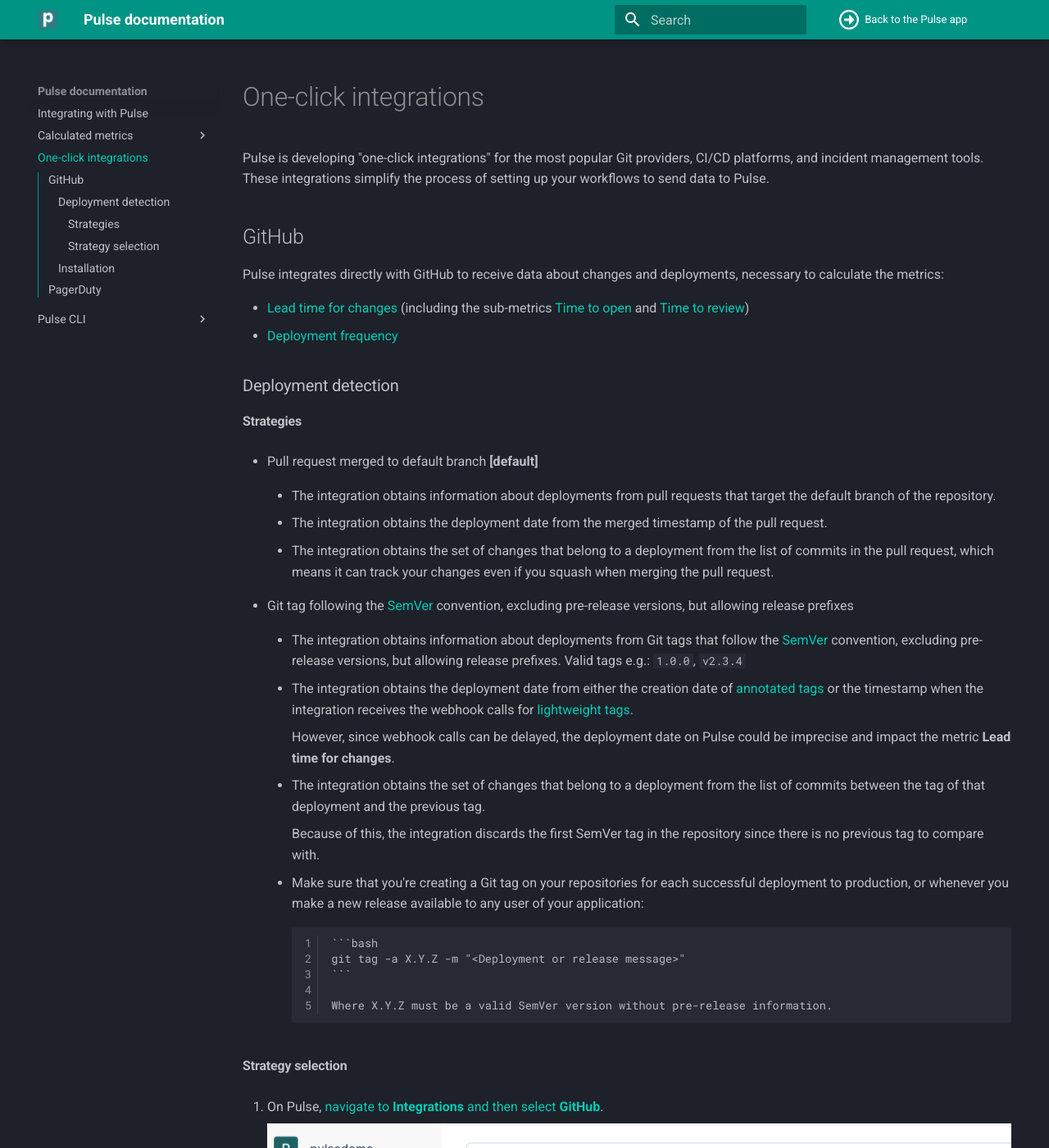
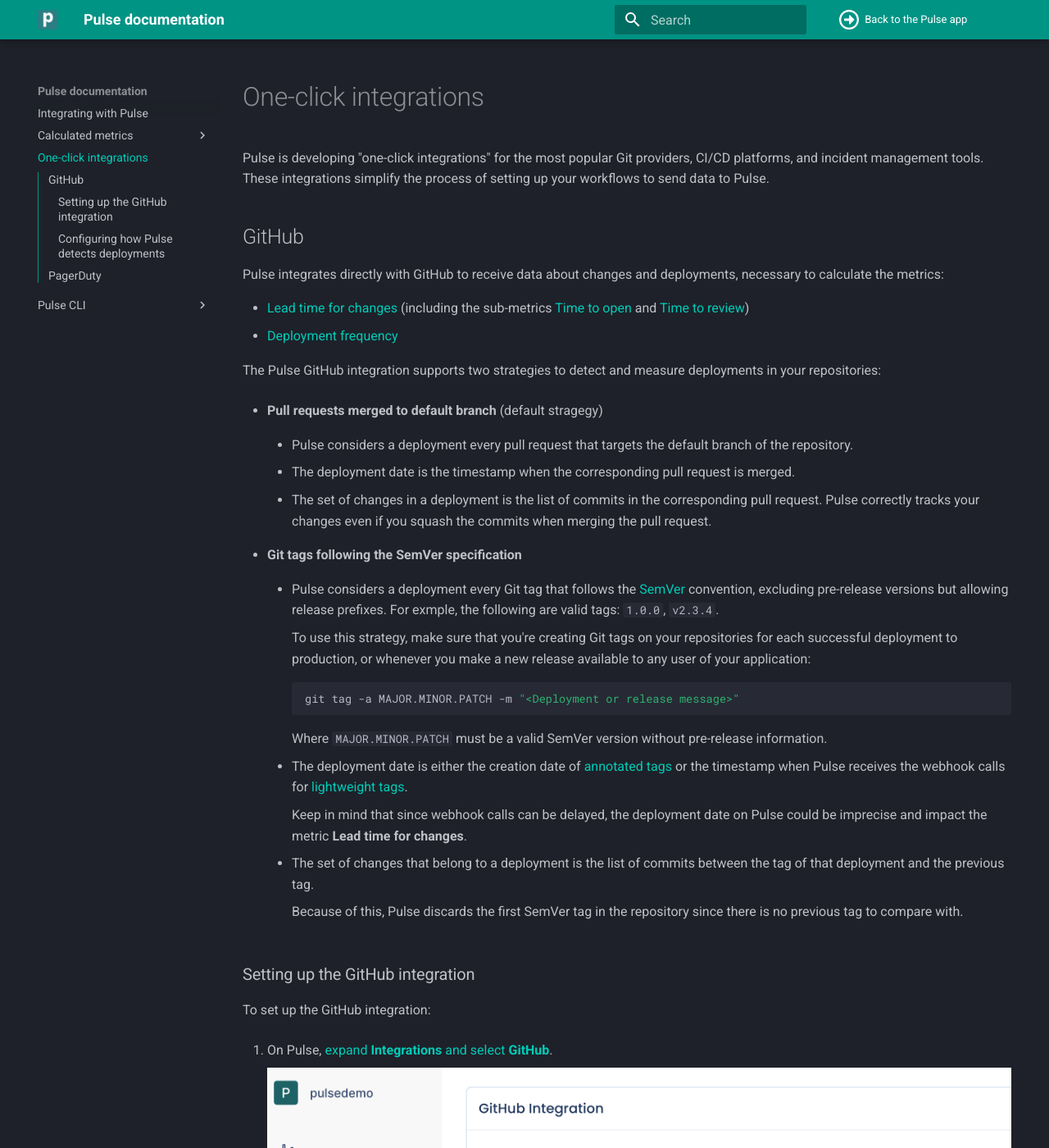
Before and after one commit to codacy/pulse-user-docs, an MkDocs documentation site: the page built from docs/one-click-integrations.md, in a window 1280 px wide and 1400 px high. Shown: the whole window at 82% size. Built offline with MkDocs 1.6.1 and Material for MkDocs 9.7.7, drawn with Linux system fonts in a browser that asks for light colours; some of the changed text lies outside the part shown.

Commit message:
clean: Organize and simplify deployment detection strategies

````diff
--- a/docs/one-click-integrations.md
+++ b/docs/one-click-integrations.md
@@ -1,62 +1,49 @@
 # One-click integrations
 
-Pulse is developing "one-click integrations" for the most popular Git providers, CI/CD platforms, and incident management tools.
-These integrations simplify the process of setting up your workflows to send data to Pulse.
+Pulse is developing "one-click integrations" for the most popular Git providers, CI/CD platforms, and incident management tools. These integrations simplify the process of setting up your workflows to send data to Pulse.
 
 ## GitHub
 
-Pulse integrates directly with GitHub to receive data about changes and deployments,
-necessary to calculate the metrics:
+Pulse integrates directly with GitHub to receive data about changes and deployments, necessary to calculate the metrics:
 
 -   [Lead time for changes](metrics/accelerate.md#lead-time-for-changes) (including the sub-metrics [Time to open](metrics/accelerate.md#time-to-open) and [Time to review](metrics/accelerate.md#time-to-review))
 -   [Deployment frequency](metrics/accelerate.md#deployment-frequency)
 
-### Deployment detection
+The Pulse GitHub integration supports two strategies to detect and measure deployments in your repositories:
 
-#### Strategies
+-   **Pull requests merged to default branch** (default stragegy)
 
--   Pull request merged to default branch **\[default\]**
+    -   Pulse considers a deployment every pull request that targets the default branch of the repository.
 
-    -   The integration obtains information about deployments from pull requests that target the default branch of the repository.
+    -   The deployment date is the timestamp when the corresponding pull request is merged.
 
-    -   The integration obtains the deployment date from the merged timestamp of the pull request.
+    -   The set of changes in a deployment is the list of commits in the corresponding pull request. Pulse correctly tracks your changes even if you squash the commits when merging the pull request.
 
-    -   The integration obtains the set of changes that belong to a deployment from the list of commits in the pull request,
-        which means it can track your changes even if you squash when merging the pull request.
+-   **Git tags following the SemVer specification**
 
--   Git tag following the [SemVer](https://semver.org) convention, excluding pre-release versions, but allowing release prefixes
+    -   Pulse considers a deployment every Git tag that follows the [SemVer](https://semver.org) convention, excluding pre-release versions but allowing release prefixes. For exmple, the following are valid tags: `1.0.0`, `v2.3.4`.
 
-    -   The integration obtains information about deployments from Git tags that follow the [SemVer](https://semver.org) convention, excluding pre-release versions, but allowing release prefixes. Valid tags e.g.: `1.0.0`, `v2.3.4`
+        To use this strategy, make sure that you're creating Git tags on your repositories for each successful deployment to production, or whenever you make a new release available to any user of your application:
 
-    -   The integration obtains the deployment date from either the creation date of [annotated tags](https://git-scm.com/book/en/v2/Git-Basics-Tagging#_annotated_tags) or the timestamp when the integration receives the webhook calls for [lightweight tags](https://git-scm.com/book/en/v2/Git-Basics-Tagging#_lightweight_tags).
+        ```bash
+        git tag -a MAJOR.MINOR.PATCH -m "<Deployment or release message>"
+        ```
 
-        However, since webhook calls can be delayed, the deployment date on Pulse could be imprecise and impact the metric **Lead time for changes**.
+        Where `MAJOR.MINOR.PATCH` must be a valid SemVer version without pre-release information.
 
-    -   The integration obtains the set of changes that belong to a deployment from the list of commits between the tag of that deployment and the previous tag.
+    -   The deployment date is either the creation date of [annotated tags](https://git-scm.com/book/en/v2/Git-Basics-Tagging#_annotated_tags) or the timestamp when Pulse receives the webhook calls for [lightweight tags](https://git-scm.com/book/en/v2/Git-Basics-Tagging#_lightweight_tags).
 
-        Because of this, the integration discards the first SemVer tag in the repository since there is no previous tag to compare with.
+        Keep in mind that since webhook calls can be delayed, the deployment date on Pulse could be imprecise and impact the metric **Lead time for changes**.
 
-    -   Make sure that you're creating a Git tag on your repositories for each successful deployment to production, or whenever you make a new release available to any user of your application:
+    -   The set of changes that belong to a deployment is the list of commits between the tag of that deployment and the previous tag.
 
-            ```bash
-            git tag -a X.Y.Z -m "<Deployment or release message>"
-            ```
+        Because of this, Pulse discards the first SemVer tag in the repository since there is no previous tag to compare with.
 
-            Where X.Y.Z must be a valid SemVer version without pre-release information.
+### Setting up the GitHub integration
 
-#### Strategy selection
+To set up the GitHub integration:
 
-1.  On Pulse, [navigate to **Integrations** and then select **GitHub**](https://app.pulse.codacy.com/integrations/github){: target="_blank"}.
-
-    ![GitHub integration](images/ghi-setup.png)
-
-1.  Choose the strategy that fits best your workflows.
-
-    ![GitHub webhook](images/ghi-github-install.png)
-
-### Installation
-
-1.  On Pulse, [navigate to **Integrations** and then select **GitHub**](https://app.pulse.codacy.com/integrations/github){: target="_blank"}.
+1.  On Pulse, [expand **Integrations** and select **GitHub**](https://app.pulse.codacy.com/integrations/github){: target="_blank"}.
 
     ![GitHub integration](images/ghi-setup.png)
 
@@ -76,13 +63,25 @@
 
 ![GitHub webhook](images/ghi-error.png)
 
+### Configuring how Pulse detects deployments
+
+To configure the strategy that Pulse uses to detect deployments:
+
+1.  On Pulse, [expand **Integrations** and select **GitHub**](https://app.pulse.codacy.com/integrations/github){: target="_blank"}.
+
+    ![GitHub integration](images/ghi-setup.png)
+
+1.  Choose the strategy that fits best your workflows.
+
+    ![GitHub webhook](images/ghi-github-install.png)
+
 ## PagerDuty
 
 Pulse integrates directly with PagerDuty to receive data about incidents, necessary to calculate the metrics [Median time to recover](metrics/accelerate.md#median-time-to-recover) and [Change failure rate](metrics/accelerate.md#change-failure-rate).
 
 To set up the PagerDuty integration:
 
-1.  On Pulse, [navigate to **Integrations** and then select **PagerDuty**](https://app.pulse.codacy.com/integrations/pagerduty){: target="_blank"}.
+1.  On Pulse, [expand **Integrations** and select **PagerDuty**](https://app.pulse.codacy.com/integrations/pagerduty){: target="_blank"}.
 
     ![PagerDuty integration](images/pagerduty.png)
 
````
